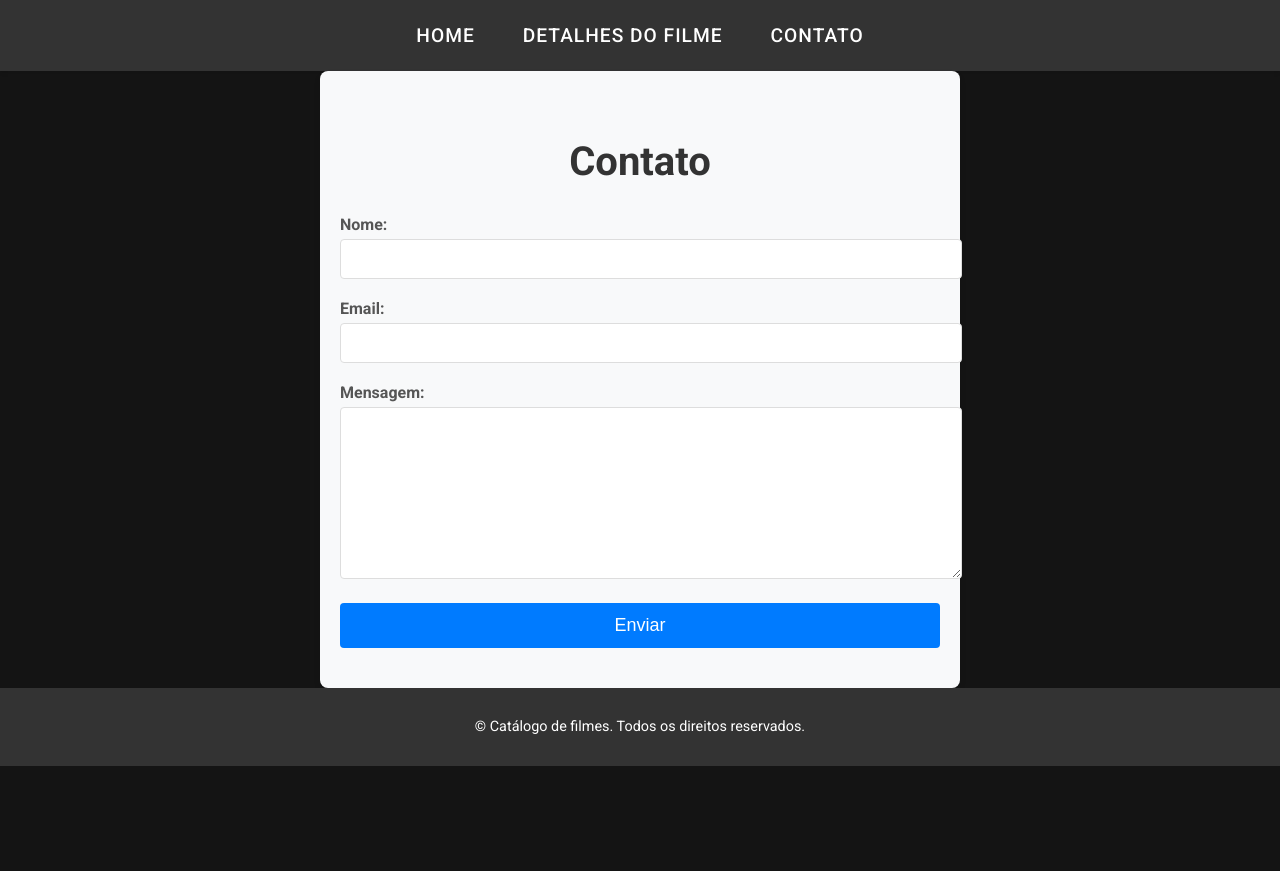
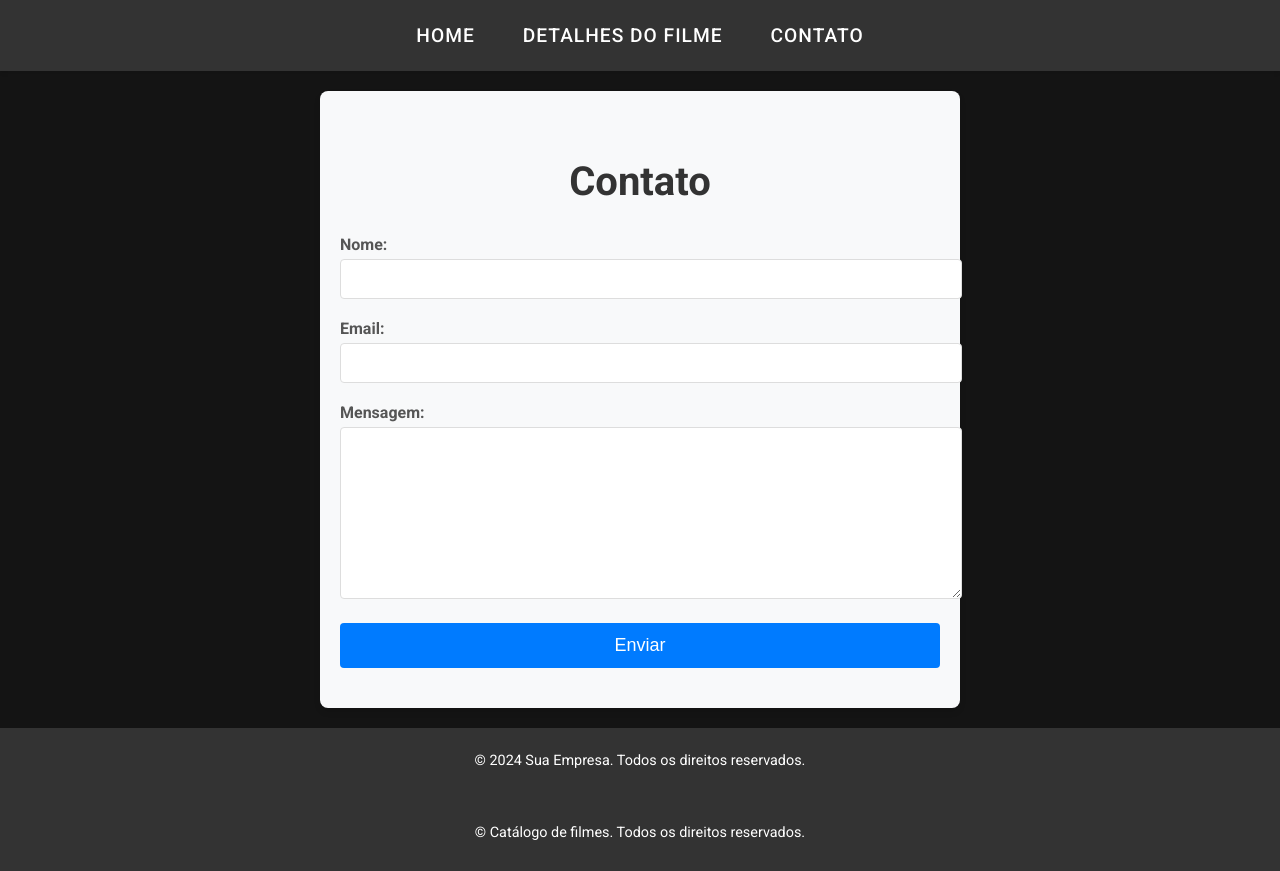
Before and after one commit to laurentealexandre/TrabalhoFinalFrameworks1, a React (Vite) app in the folder filmes-collection/: page /contact in a window 1280 px wide. Before the commit the page ends 800 px from the top, so only its background shows below. Built offline with nearby package versions, Linux system fonts and the light colour scheme.

Commit message:
ajsutes de rodape css

```diff
--- a/filmes-collection/src/pages/Contact.jsx
+++ b/filmes-collection/src/pages/Contact.jsx
@@ -1,5 +1,16 @@
 import React, { useState } from 'react';
 import styled from 'styled-components';
+
+const PageContainer = styled.div`
+  display: flex;
+  flex-direction: column;
+  min-height: 85vh;
+`;
+
+const ContentContainer = styled.div`
+  flex: 1;
+  padding: 20px;
+`;
 
 const ContactContainer = styled.div`
   max-width: 600px;
@@ -72,6 +83,14 @@ const SubmitButton = styled.button`
   }
 `;
 
+const Footer = styled.footer`
+  background-color: #333;
+  color: #fff;
+  text-align: center;
+  padding: 10px 0;
+  width: 100%;
+`;
+
 const Contact = () => {
   const [formData, setFormData] = useState({
     name: '',
@@ -95,6 +114,8 @@ const Contact = () => {
   };
 
   return (
+    <PageContainer>
+      <ContentContainer>
         <ContactContainer>
           <SectionTitle>Contato</SectionTitle>
           <ContactForm onSubmit={handleSubmit}>
@@ -133,6 +154,11 @@ const Contact = () => {
             <SubmitButton type="submit">Enviar</SubmitButton>
           </ContactForm>
         </ContactContainer>
+      </ContentContainer>
+      <Footer>
+        <p>&copy; 2024 Sua Empresa. Todos os direitos reservados.</p>
+      </Footer>
+    </PageContainer>
   );
 };
 
--- a/filmes-collection/src/pages/Profile.jsx
+++ b/filmes-collection/src/pages/Profile.jsx
@@ -12,7 +12,7 @@ const Profile = () => {
       try {
         const { data } = await api.get(`/movie/${id}`, {
           params: {
-            language: 'pt-BR', // Define o idioma como português do Brasil
+            language: 'pt-BR',
           },
         });
         setMovie(data);
@@ -28,6 +28,8 @@ const Profile = () => {
   }
 
   return (
+    <PageContainer>
+      <ContentContainer>
         <ProfileContainer>
           <MovieTitle>{movie.title}</MovieTitle>
           <MovieDetails>
@@ -43,12 +45,27 @@ const Profile = () => {
             </MovieInfo>
           </MovieDetails>
         </ProfileContainer>
+      </ContentContainer>
+      <Footer>
+        <p>&copy; 2024 Movie Database. Todos os direitos reservados.</p>
+      </Footer>
+    </PageContainer>
   );
 };
 
 export default Profile;
 
 // Styled Components
+
+const PageContainer = styled.div`
+  display: flex;
+  flex-direction: column;
+  min-height: 85vh;
+`;
+
+const ContentContainer = styled.div`
+  flex: 1;
+`;
 
 const ProfileContainer = styled.div`
   display: flex;
@@ -104,3 +121,11 @@ const MovieInfo = styled.div`
     color: #ffd700;
   }
 `;
+
+const Footer = styled.footer`
+  background-color: #333;
+  color: #fff;
+  text-align: center;
+  padding: 10px 0;
+  width: 100%;
+`;
```
Lines whose indentation alone changed are shown as unchanged.
